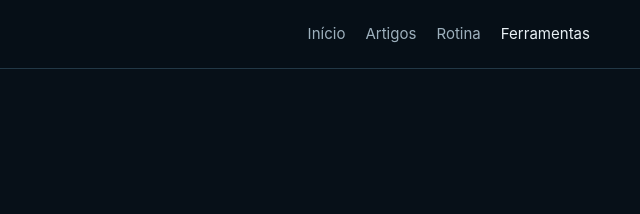
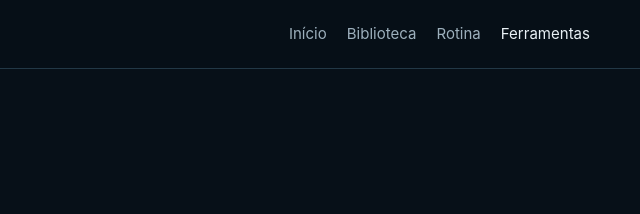
Before and after one commit to pablopcdossantos2-sys/contexto-de-mercado, a plain HTML site: page ferramentas/replay-guiado.html in a window 1280 px wide. Shown: the top 214 px of the page, 640-1280 px from the left. Drawn offline with Linux system fonts and the light colour scheme.

Commit message:
Remove roadmap from navigation and add the reading library

```diff
--- a/ferramentas/replay-guiado.html
+++ b/ferramentas/replay-guiado.html
@@ -4,7 +4,7 @@
 .stage-pill{display:inline-block;padding:6px 10px;border:1px solid var(--line);border-radius:999px;margin:4px 4px 4px 0;color:var(--muted)}.stage-pill.active{color:var(--text);border-color:var(--accent)}
 .locked-note{padding:12px;border-left:3px solid var(--accent);background:var(--surface);margin:12px 0}.history-item{border-top:1px solid var(--line);padding:12px 0}
 </style></head><body>
-<header class="site-header"><div class="container nav"><a class="brand" href="../index.html">Contexto <span>de Mercado</span></a><button class="menu-button" aria-label="Abrir menu">Menu</button><nav class="nav-links"><a href="../index.html">Início</a><a href="../index.html#artigos">Artigos</a><a href="../rotina/pre-mercado.html">Rotina</a><a aria-current="page" href="replay-guiado.html">Ferramentas</a></nav></div></header>
+<header class="site-header"><div class="container nav"><a class="brand" href="../index.html">Contexto <span>de Mercado</span></a><button class="menu-button" aria-label="Abrir menu">Menu</button><nav class="nav-links"><a href="../index.html">Início</a><a href="../biblioteca.html">Biblioteca</a><a href="../rotina/pre-mercado.html">Rotina</a><a aria-current="page" href="replay-guiado.html">Ferramentas</a></nav></div></header>
 <div class="container breadcrumb"><a href="../index.html">Início</a> / Ferramentas / Replay Guiado</div>
 <section class="article-hero"><div class="container"><div class="eyebrow">Ferramenta 06 · Fase 4</div><h1>Replay Guiado</h1><p class="kicker">Treine sua leitura sem conhecer o futuro. Você verá apenas parte de uma sessão fictícia, registrará sua interpretação e só então liberará o próximo trecho do gráfico.</p></div></section>
 
```
